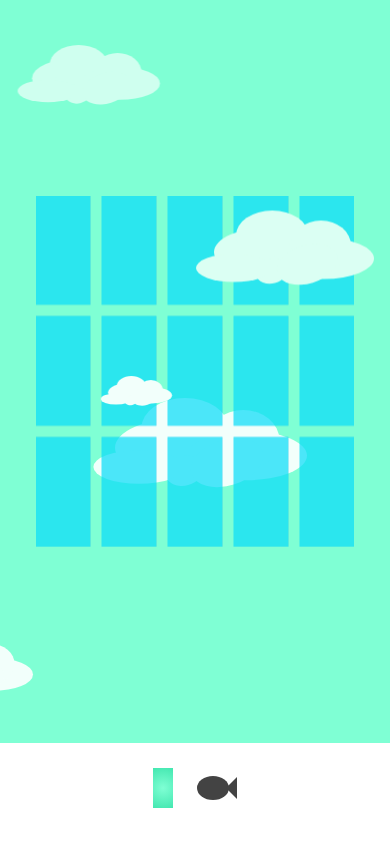
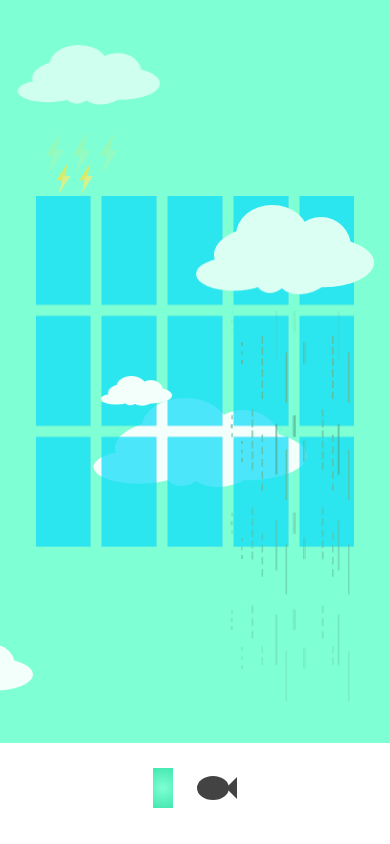
Before and after one commit to seambark/drawing, a plain HTML site: page index.html in a window 390 px wide. Drawn offline with Linux system fonts and the light colour scheme.

Commit message:
비 애니메이션

```diff
--- a/index.html
+++ b/index.html
@@ -57,7 +57,7 @@
                     <span class="cloud">구름</span>
                     <span class="cloud">구름</span>
                     <span class="cloud">구름</span>
-                    <div class="rain">
+                    <div class="rain drop">
                         <span class="raindrop">비</span>
                         <span class="raindrop">비</span>
                         <span class="raindrop">비</span>
--- a/reset.css
+++ b/reset.css
@@ -571,7 +571,7 @@ table {
 .clouds:nth-child(4) {
   left: 21%;
   top: 45%;
-  transform: scale(0.4);
+  transform: scale(0.4, 0.5);
   animation: cloudMove 2s infinite;
   /* transition: 4s linear; */
   z-index: 10;
@@ -643,41 +643,30 @@ table {
 
 /* rain */
 .rain {
-  display: none;
   position: absolute;
   top: 0;
-  opacity: 1;
-  top: 150%;
   left: 50%;
   width: 48%;
+  height: 0;
   opacity: 0;
   z-index: -1;
   transform: translateX(-52%);
-  height: 100vmin;
-}
-.clouds .rain.drop {
-  display: block;
-  opacity: 1;
-  top: 150%;
+  transition: 0.2s linear;
 }
 .rain .raindrop {
   display: block;
-  /* position: relative; */
   position: absolute;
   width: 100%;
-  /* height: 70px; */
-  height: 13vmin;
+  height: 0;
   margin: 10px 0;
   border-width: 0 3px 0 3px;
   border-style: dashed;
-  /* border-color: #787878; */
   border-color: #54a086;
   background-color: transparent;
   color: transparent;
   font-size: 0;
-  /* animation: dropOpac 3s infinite; */
-}
-.clouds .rain.drop .raindrop {
+  opacity: 0;
+  transition: 0.2s linear;
 }
 .rain .raindrop::before,
 .rain .raindrop::after {
@@ -687,24 +676,20 @@ table {
   width: 88%;
   border-width: 0 3px 0 3px;
   border-style: solid;
-  /* border-color: #929292; */
   border-color: #5fbc9d;
   background-color: transparent;
 }
 .rain .raindrop::before {
   border-right-width: 5px;
-  /* height: 25px; */
   height: 4.301vmin;
   top: 10%;
   left: -32%;
   border-style: none double none dotted;
-  /* animation: drop 2s infinite; */
 }
 .rain .raindrop::after {
   height: 40px;
   top: 25%;
   right: -25%;
-  /* animation: dropOpac 2s infinite; */
   animation-delay: 1s;
 }
 .rain .raindrop:nth-child(even) {
@@ -715,39 +700,99 @@ table {
 }
 .rain .raindrop:nth-child(2) {
   top: 17%;
+  border-color: rgba(95, 188, 157, 0.95);
+}
+.rain .raindrop:nth-child(2)::before,
+.rain .raindrop:nth-child(2)::after {
+  border-color: rgba(95, 188, 157, 0.95);
 }
 .rain .raindrop:nth-child(3) {
   top: 20%;
+  border-color: rgba(95, 188, 157, 0.9);
 }
-.rain .raindrop::before:nth-child(3) {
-  /* animation-name: drop;
-  animation-delay: 1s; */
+.rain .raindrop:nth-child(3)::before,
+.rain .raindrop:nth-child(3)::after {
+  border-color: rgba(76, 167, 136, 0.9);
 }
 .rain .raindrop:nth-child(4) {
   top: 37%;
+  border-color: rgba(95, 188, 157, 0.85);
 }
+.rain .raindrop:nth-child(4)::before,
 .rain .raindrop:nth-child(4)::after {
-  animation-delay: 2s;
+  border-color: rgba(95, 188, 157, 0.85);
 }
 .rain .raindrop:nth-child(5) {
   top: 40%;
+  border-color: rgba(95, 188, 157, 0.8);
 }
-.rain .raindrop:nth-child(5)::before {
-  animation-delay: 2s;
+.rain .raindrop:nth-child(5)::before,
+.rain .raindrop:nth-child(5)::after {
+  border-color: rgba(95, 188, 157, 0.8);
 }
 .rain .raindrop:nth-child(6) {
   top: 57%;
-  /* animation-delay: 3s; */
+  border-color: rgba(95, 188, 157, 0.75);
+}
+.rain .raindrop:nth-child(6)::before,
+.rain .raindrop:nth-child(6)::after {
+  border-color: rgba(95, 188, 157, 0.75);
 }
 .rain .raindrop:nth-child(7) {
   top: 60%;
+  border-color: rgba(95, 188, 157, 0.7);
 }
+.rain .raindrop:nth-child(7)::before,
 .rain .raindrop:nth-child(7)::after {
-  animation-delay: 3s;
+  border-color: rgba(95, 188, 157, 0.7);
 }
 .rain .raindrop:nth-child(8) {
   top: 80%;
-  animation-delay: 2s;
+  border-color: rgba(95, 188, 157, 0.6);
+}
+.rain .raindrop:nth-child(8)::before,
+.rain .raindrop:nth-child(8)::after {
+  border-color: rgba(95, 188, 157, 0.6);
+}
+.clouds .rain.drop {
+  display: block;
+  opacity: 1;
+  top: 150%;
+  height: 100vmin;
+  transition: 2s ease-out;
+}
+.clouds .rain.drop .raindrop {
+  height: 13vmin;
+  opacity: 1;
+  animation: dropOpac 1s infinite;
+}
+.clouds .rain.drop .raindrop:nth-child(2) {
+  transition-delay: 0.2s;
+  animation-delay: 0.2s;
+}
+.clouds .rain.drop .raindrop:nth-child(3) {
+  transition-delay: 0.3s;
+  animation-delay: 0.3s;
+}
+.clouds .rain.drop .raindrop:nth-child(4) {
+  transition-delay: 0.4s;
+  animation-delay: 0.4s;
+}
+.clouds .rain.drop .raindrop:nth-child(5) {
+  transition-delay: 0.5s;
+  animation-delay: 0.5s;
+}
+.clouds .rain.drop .raindrop:nth-child(6) {
+  transition-delay: 0.6s;
+  animation-delay: 0.6s;
+}
+.clouds .rain.drop .raindrop:nth-child(7) {
+  transition-delay: 0.7s;
+  animation-delay: 0.7s;
+}
+.clouds .rain.drop .raindrop:nth-child(8) {
+  transition-delay: 0.8s;
+  animation-delay: 0.8s;
 }
 
 /* lightning */
@@ -766,8 +811,6 @@ table {
   opacity: 0.5;
   transition: 0.2s linear;
   transition-delay: 0.3s;
-}
-.lightning li:nth-child(1) {
 }
 .lightning li:nth-child(2) {
   transform: scale(0.8);
@@ -812,14 +855,11 @@ table {
   display: block;
   top: 100%;
   opacity: 1;
-  /* z-index: 100; */
 }
 .lightning.drop li {
-  animation: light 1s 4;
+  /* animation: light 1s 4; */
+  animation: light 9s infinite;
   opacity: 0;
-}
-.lightning.drop li:nth-child(1) {
-  /* animation: lightningDrop 1s infinite; */
 }
 .lightning.drop li:nth-child(2) {
   top: 100px;
@@ -830,13 +870,75 @@ table {
   animation-delay: 0.6s;
 }
 
+/* .dottedTest {
+  display: flex;
+  position: absolute;
+  top: 150%;
+  left: 10%;
+}
+.dotted {
+  display: block;
+  margin: 0 20px;
+  background-image: linear-gradient(#f5f5dc 33%, rgba(255, 255, 255, 0) 0%);
+  background-position: right;
+  background-size: 5px 40px;
+  background-repeat: repeat-y;
+  width: 5px;
+  height: 600px;
+} */
+
+@media screen and (max-width: 768px) {
+  .canvasWrap {
+    padding-top: 0;
+  }
+  .canvasWrap .canvas {
+    width: 100vw;
+    height: 88vh;
+  }
+  .twinkleWrap {
+    transform: translate(-50%, -50%) scale(0.55);
+  }
+  .clouds:nth-child(1) {
+    top: 3%;
+    left: -15%;
+    transform: scale(0.4);
+  }
+  .clouds:nth-child(2) {
+    left: 14%;
+    top: 52%;
+    transform: scale(0.6);
+  }
+  .clouds:nth-child(3) {
+    right: -12.5%;
+    top: 26%;
+    transform: scale(0.5, 0.6);
+  }
+  .clouds:nth-child(4) {
+    left: -3%;
+    top: 30%;
+    transform: scale(0.2);
+  }
+  .clouds:nth-child(5) {
+    left: -30%;
+    transform: scale(0.4);
+  }
+  .rain {
+    transform: translateX(-52%) scaleY(2.1);
+  }
+  .clouds .rain.drop {
+    top: 400%;
+  }
+}
+
 /* 애니메이션 */
 @keyframes dropOpac {
   0% {
-    opacity: 0;
+    opacity: 0.2;
+    height: 0;
   }
   100% {
     opacity: 1;
+    height: 13vmin;
   }
 }
 @keyframes drop {
@@ -883,64 +985,42 @@ table {
   0% {
     opacity: 0;
   }
+  7% {
+    opacity: 1;
+  }
+  14% {
+    opacity: 0;
+  }
+  21% {
+    opacity: 1;
+  }
+  28% {
+    opacity: 0;
+  }
+  35% {
+    opacity: 1;
+  }
+  42% {
+    opacity: 0;
+  }
+  49% {
+    opacity: 1;
+  }
+  56% {
+    opacity: 0;
+  }
+  100% {
+    opacity: 0;
+  }
+}
+/* @keyframes light {
+  0% {
+    opacity: 0;
+  }
   80% {
     opacity: 1;
   }
   100% {
     opacity: 0;
   }
-}
-
-/* .dottedTest {
-  display: flex;
-  position: absolute;
-  top: 150%;
-  left: 10%;
-}
-.dotted {
-  display: block;
-  margin: 0 20px;
-  background-image: linear-gradient(#f5f5dc 33%, rgba(255, 255, 255, 0) 0%);
-  background-position: right;
-  background-size: 5px 40px;
-  background-repeat: repeat-y;
-  width: 5px;
-  height: 600px;
 } */
-
-@media screen and (max-width: 768px) {
-  .canvasWrap {
-    padding-top: 0;
-  }
-  .canvasWrap .canvas {
-    width: 100vw;
-    height: 88vh;
-  }
-  .twinkleWrap {
-    transform: translate(-50%, -50%) scale(0.55);
-  }
-  .clouds:nth-child(1) {
-    top: 3%;
-    left: -15%;
-    transform: scale(0.4);
-  }
-  .clouds:nth-child(2) {
-    left: 14%;
-    top: 52%;
-    transform: scale(0.6);
-  }
-  .clouds:nth-child(3) {
-    right: -12.5%;
-    top: 26%;
-    transform: scale(0.5);
-  }
-  .clouds:nth-child(4) {
-    left: -3%;
-    top: 30%;
-    transform: scale(0.2);
-  }
-  .clouds:nth-child(5) {
-    left: -30%;
-    transform: scale(0.4);
-  }
-}
```
